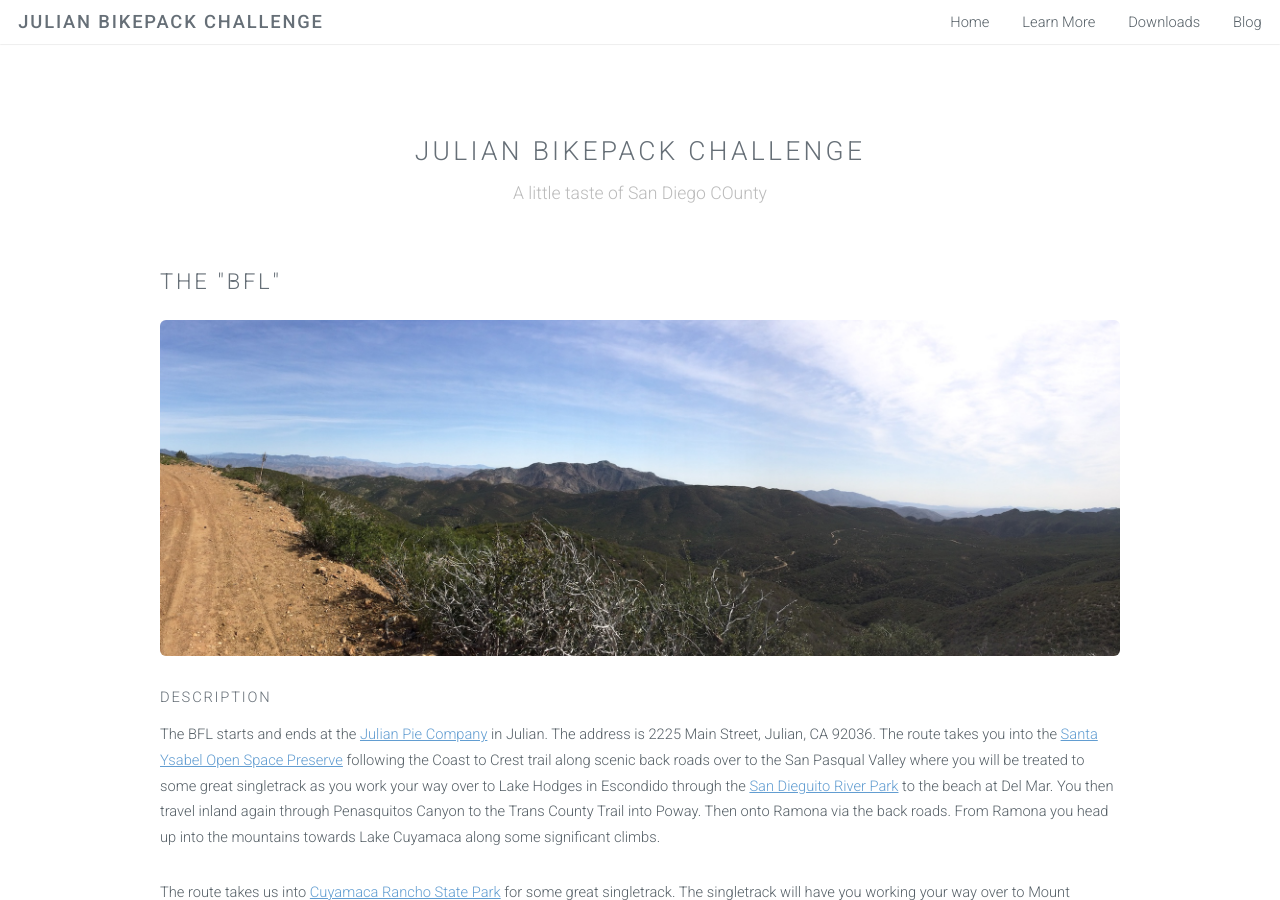
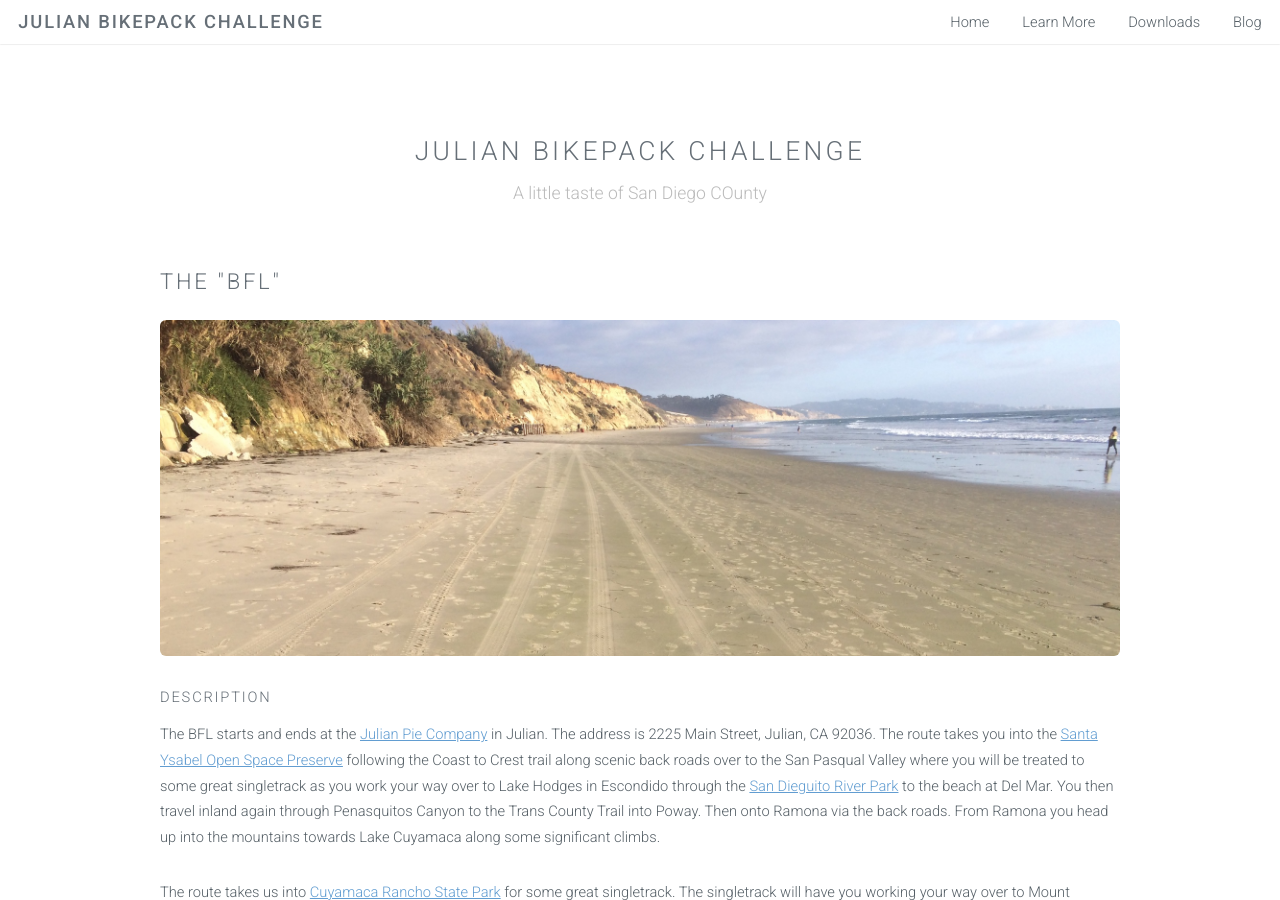
Before and after one commit to Nkawu/jbpc, a Jekyll site: the page built from bfl.html, in a window 1280 px wide and 900 px high. Built offline with Jekyll 4.4.1, drawn with Linux system fonts in a browser that asks for light colours.

Commit message:
Update BFL banner image

```diff
--- a/bfl.html
+++ b/bfl.html
@@ -11,7 +11,7 @@
     <div class="container">
         <section>
             <h2>THE "BFL"</h2>
-            <a href="#" class="image fit"><img src="{{ site.baseurl }}/images/mountain-banner.jpg" alt="" /></a>
+            <a href="#" class="image fit"><img src="{{ site.baseurl }}/images/bfl-banner.jpg" alt="" /></a>
 
             <h4>DESCRIPTION</h4>
             <p>The BFL starts and ends at the <a href="https://julian-pie.myshopify.com/">Julian Pie Company</a> in Julian. The address is 2225 Main Street, Julian, CA 92036.  The route takes you into the <a href="http://www.sdparks.org/content/sdparks/en/park-pages/SantaYsabel.html">Santa Ysabel Open Space Preserve</a> following the Coast to Crest trail along scenic back roads over to the San Pasqual Valley where you will be treated to some great singletrack as you work your way over to Lake Hodges in Escondido through the <a href="http://www.sdrp.org/wordpress/trails/">San Dieguito River Park</a> to the beach at Del Mar. You then travel inland again through Penasquitos Canyon to the Trans County Trail into Poway. Then onto Ramona via the back roads. From Ramona you head up into the mountains towards Lake Cuyamaca along some significant climbs.</p>
```
Also changed, not shown: images/bfl-banner.jpg (added).
